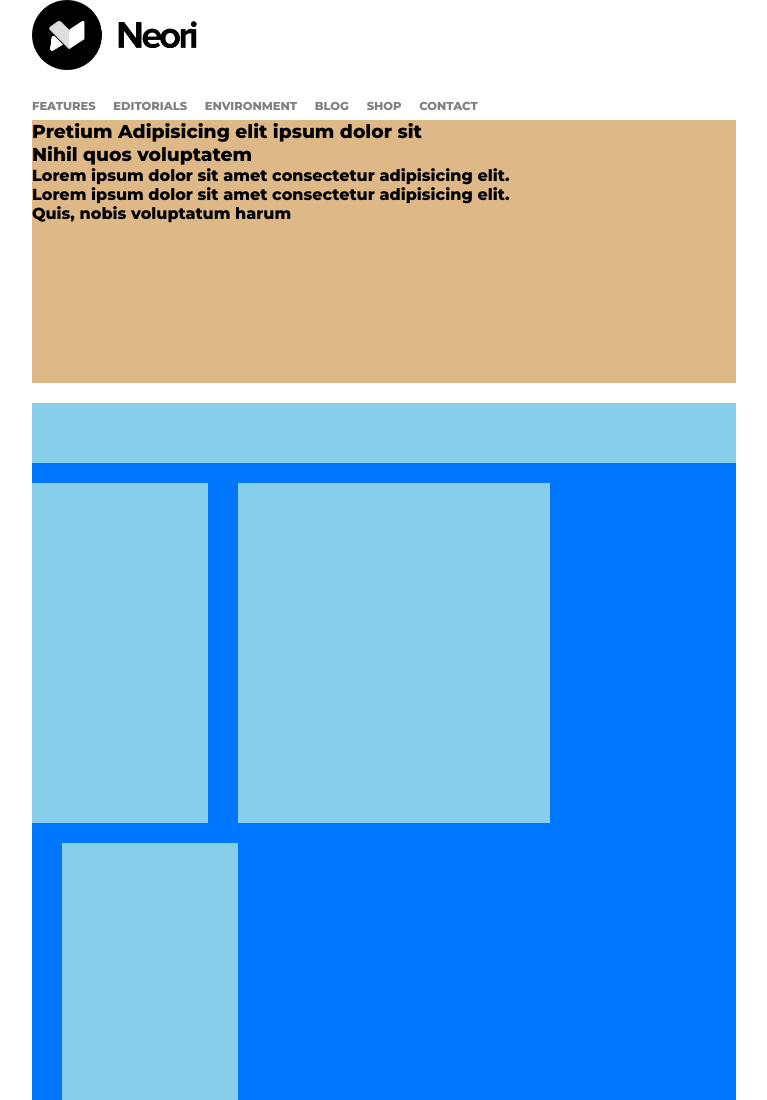
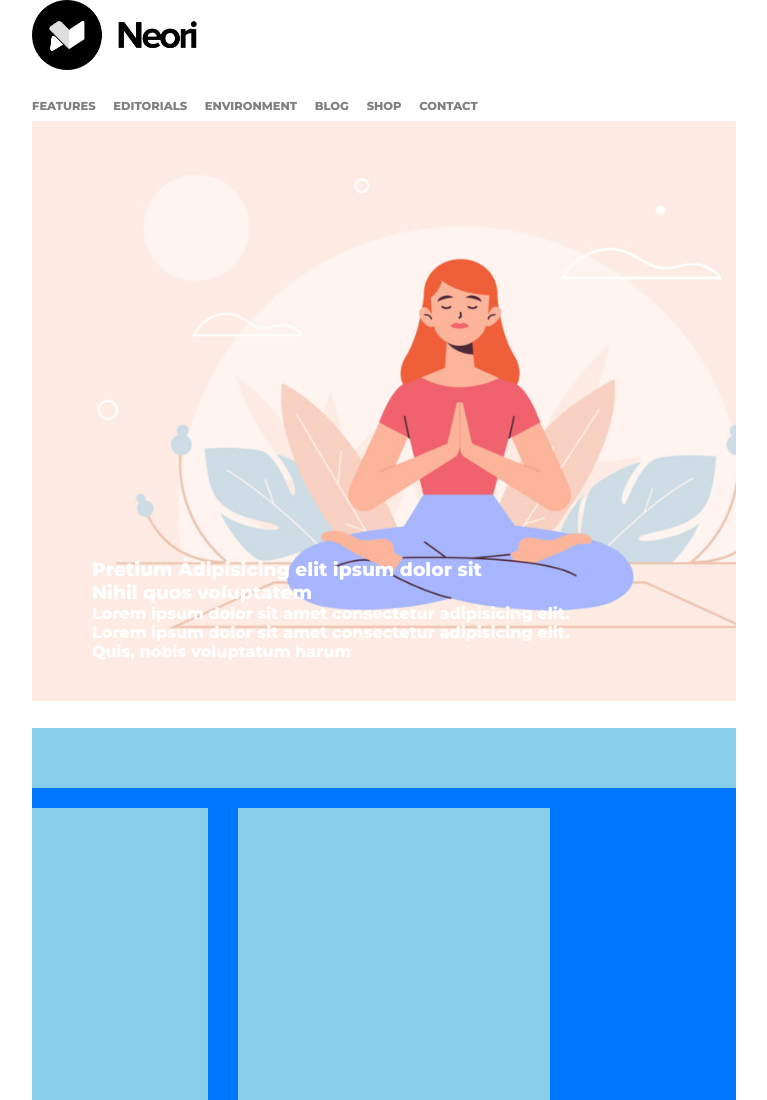
Before and after one commit to Mithrandir7z/htmlcss-wp, a plain HTML site: page index.html in a window 1280 px wide. Shown: the top 1100 px of the page, without its empty margins (256-1023 px from the left). Drawn offline with Linux system fonts and the light colour scheme.

Commit message:
banner finito 2

```diff
--- a/css/style.css
+++ b/css/style.css
@@ -15,13 +15,11 @@ body {
 /*INIZIO HEADER*/
 header {
     width: 55%;
-    height: 47vh;
     margin: auto;
 }
 
 .head {
     width: 100%;
-    height: 30%;
     margin-bottom: 1%;
 }
 
@@ -54,14 +52,24 @@ header {
     text-decoration: none;
     text-transform: uppercase;
 }
-
 /*FINE MENU*/
 
 .banner {
-    width: 100%;
-    background-color: burlywood;
-    height: 70%;
+    height: 580px;
+    background-image: url("../img/banner.jpg");
+    background-size: cover;
+    background-repeat: no-repeat;
+    position: relative;
 }
+
+.banner__text {
+    position: absolute;
+    bottom: 40px;
+    left: 60px;
+    color: rgb(255, 255, 255);
+    font-weight: 1px;
+}
+
 /*FINE HEADER*/
 
 /*INIZIO MAIN*/
@@ -114,7 +122,6 @@ main {
 /*FINE MAIN*/
 
 /*INIZIO FOOTER*/
-
 footer {
     width: 55%;
     background-color: blueviolet;
@@ -122,5 +129,4 @@ footer {
     margin: auto;
     margin-top: 9px;
 }
-
 /*FINE FOOTER*/
```
